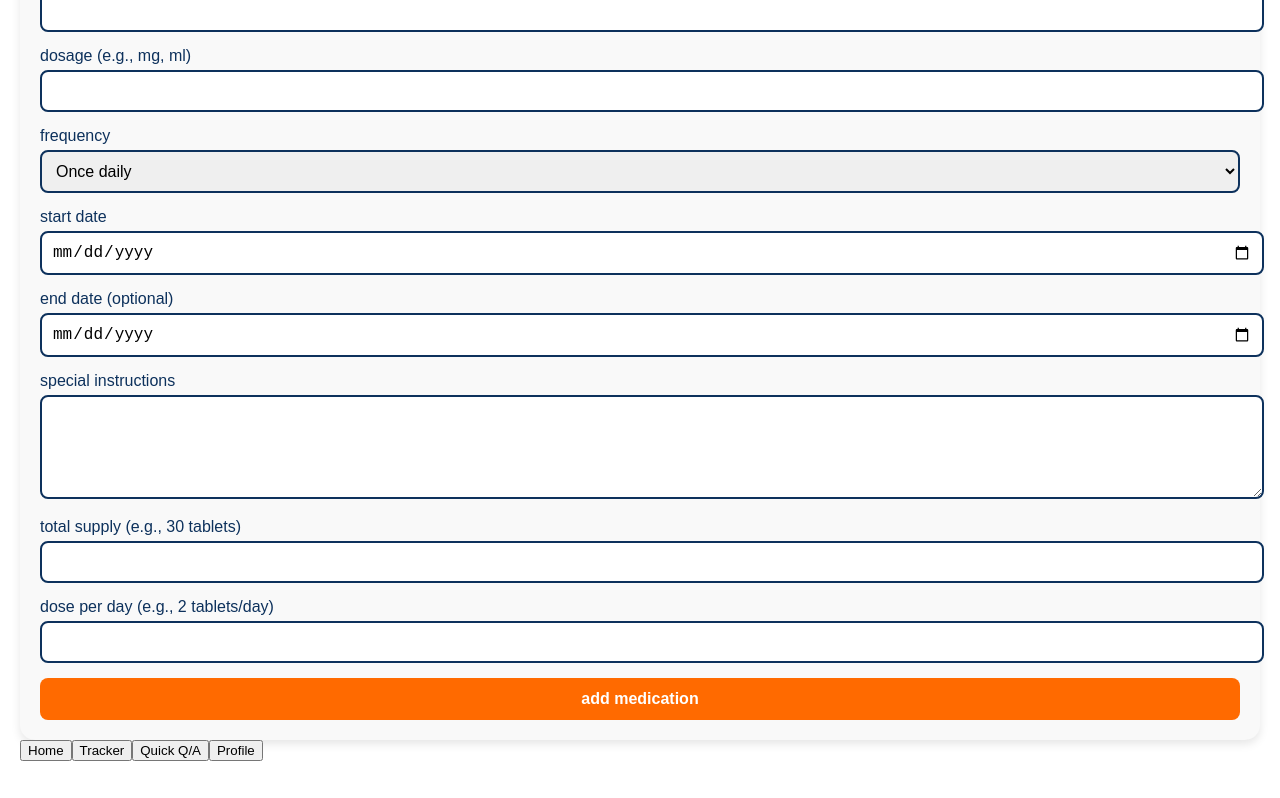
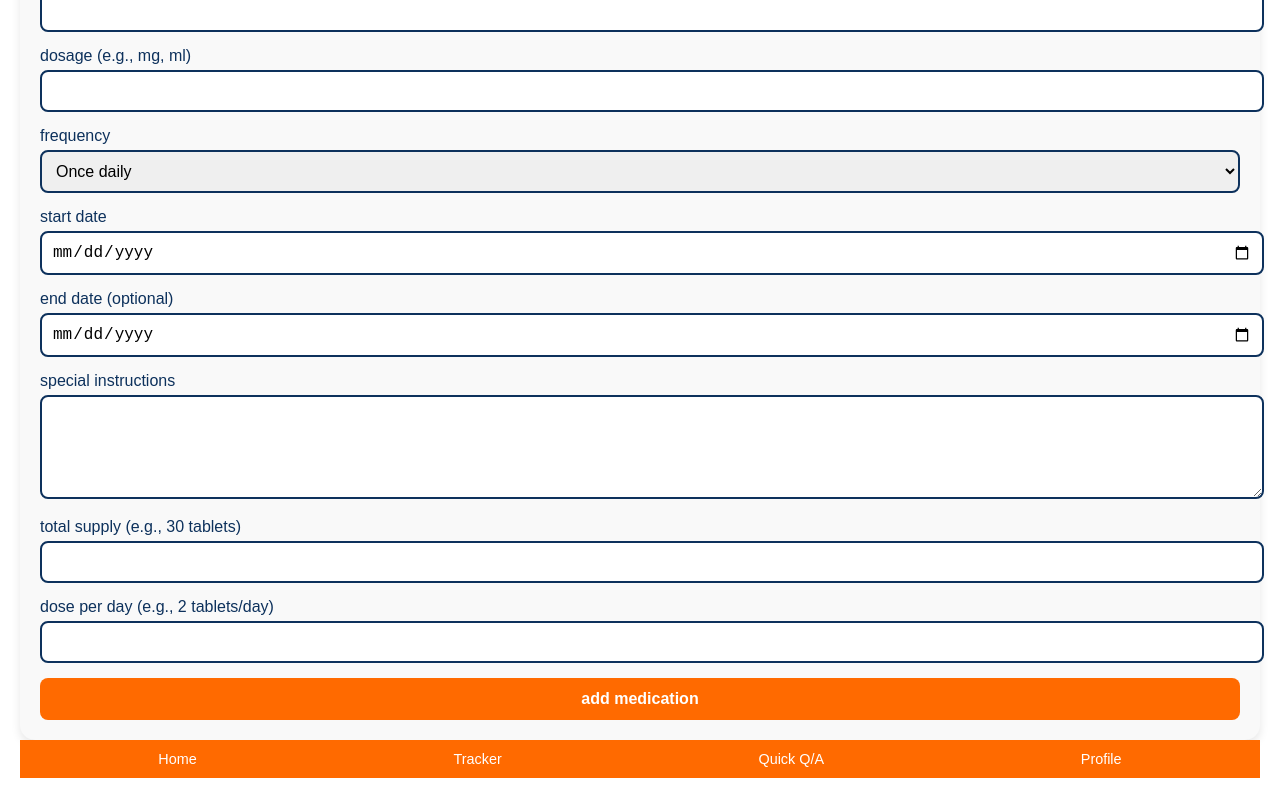
Before and after one commit to vaniagarwal343/remedi, a React (Create React App) app: page /add-medication in a window 1280 px wide. Shown: the part 293-1091 px from the top of the page. Built offline with nearby package versions, Linux system fonts and the light colour scheme; no server answers; the HTML template or start-up script is replaced by a standard one.

Commit message:
workin on d navbar

```diff
--- a/src/screens/AddMedication.js
+++ b/src/screens/AddMedication.js
@@ -4,7 +4,7 @@ import { collection, addDoc } from "firebase/firestore";
 import "../styles/AddMedication.css";
 import { auth, db } from "../firebaseConfig";
 import Logo from "../assets/logo.png";
-import BottomNavigation from "../components/BottomNavigation";
+// import BottomNavigation from "../components/BottomNavigation";
 
 const AddMedication = () => {
   const navigate = useNavigate();
@@ -155,7 +155,12 @@ const AddMedication = () => {
       </form>
 
       {/* Bottom Navigation */}
-      <BottomNavigation />
+      <nav className="bottom-nav">
+        <button onClick={() => navigate("/home")}>Home</button>
+        <button onClick={() => navigate("/calendar")}>Tracker</button>
+        <button onClick={() => navigate("/chatbot")}>Quick Q/A</button>
+        <button onClick={() => navigate("/profile")}>Profile</button>
+      </nav>
     </div>
   );
 };
```
